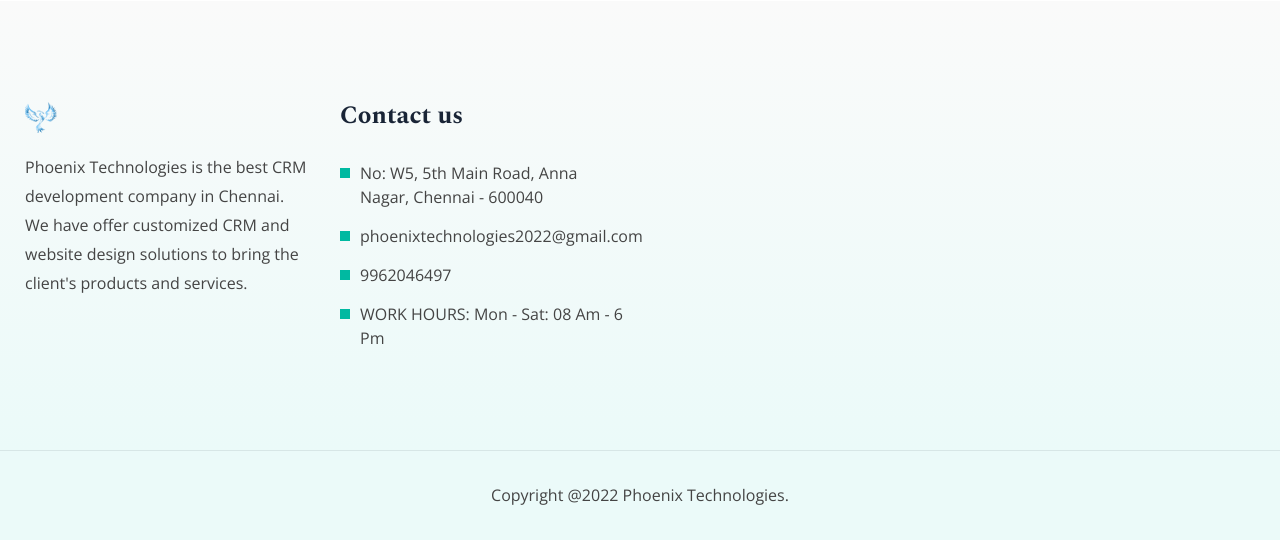
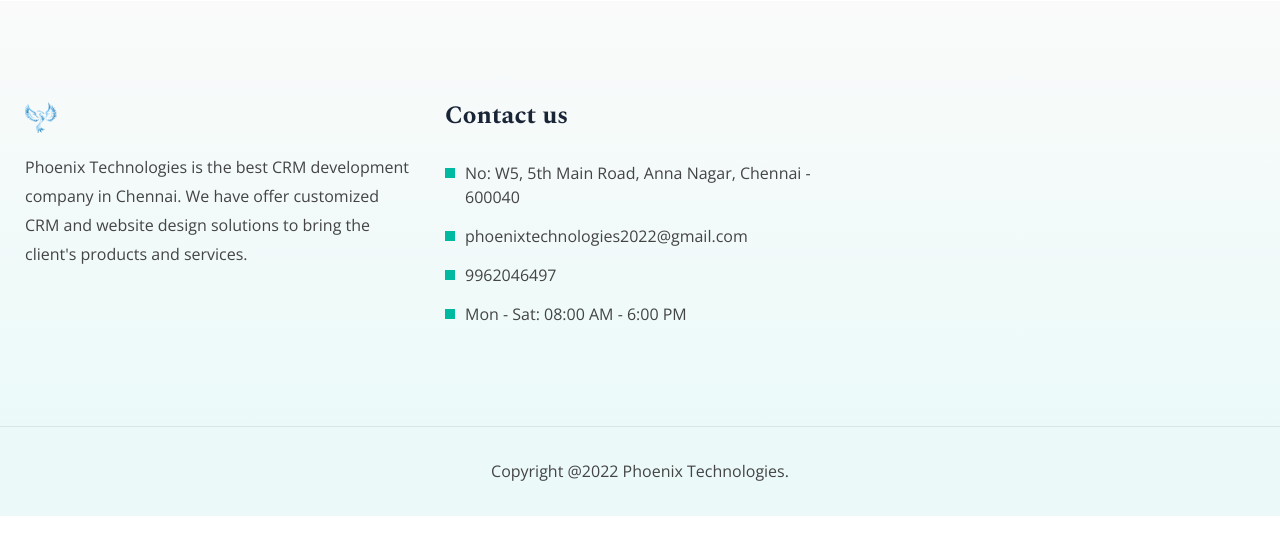
Before and after one commit to pravinb2w/phstock, a PHP site: page / in a window 1280 px wide. Shown: the part 5280-5820 px from the top of the page. After the commit the page ends 5796 px from the top, so only its background shows below. Run offline with PHP 8.4, Linux system fonts and the light colour scheme; some libraries are stand-ins or nearby versions.

Commit message:
html changes

```diff
--- a/index.php
+++ b/index.php
@@ -1294,7 +1294,7 @@
 		<section class="footer-area saas-footer-area pt-100 pb-70">
 			<div class="container">
 				<div class="row">
-					<div class="col-lg-3 col-md-6">
+					<div class="col-lg-4 col-md-6">
 						<div class="single-footer-widget">
 							<a href="#">
 								<img src="assets/img/saas/logo.png" alt="Image">
@@ -1304,7 +1304,7 @@
 						</div>
 					</div>
 
-					<div class="col-lg-3 col-md-6">
+					<div class="col-lg-4 col-md-6">
 						<div class="single-footer-widget">
 							<h3>Contact us</h3>
 
@@ -1318,7 +1318,7 @@
 								<li>
 									<a href="tel:9962046497">9962046497</a>
 								</li>
-								<li>WORK HOURS: Mon - Sat: 08 Am - 6 Pm</li>
+								<li>Mon - Sat: 08:00 AM - 6:00 PM</li>
 							</ul>
 						</div>
 					</div>
```
